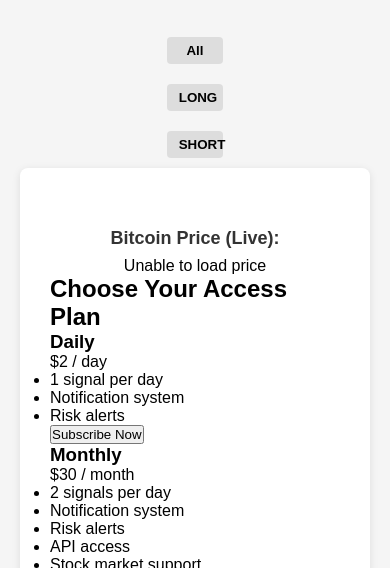
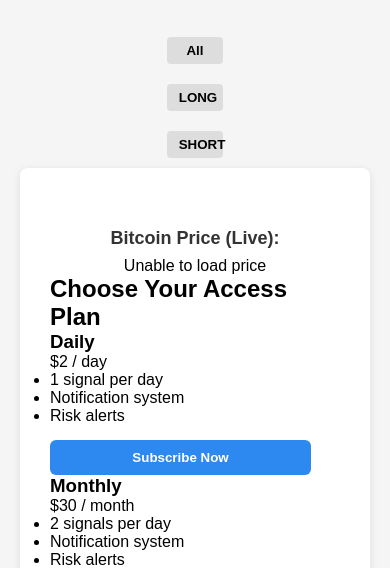
Before and after one commit to Yehunda/proculus-app, a plain HTML site: page public/panel.html in a window 390 px wide. Shown: the part 276-844 px from the top of the page. Drawn offline with Linux system fonts and the light colour scheme; no server answers.

Commit message:
Update panel.css

```diff
--- a/public/panel.css
+++ b/public/panel.css
@@ -184,4 +184,27 @@
     width: 80%;
     margin-bottom: 10px;
   }
+.subscribe-btn {
+  margin-top: 15px;
+  padding: 10px 16px;
+  border: none;
+  border-radius: 6px;
+  background-color: #2d89ef;
+  color: white;
+  font-weight: bold;
+  cursor: pointer;
+  transition: background-color 0.2s ease;
+  width: 100%;
 }
+
+.subscribe-btn:hover {
+  background-color: #1b6edc;
+}
+
+.subscribe-btn.trial {
+  background-color: #28a745;
+}
+
+.subscribe-btn.trial:hover {
+  background-color: #1e8e3e;
+}
```
